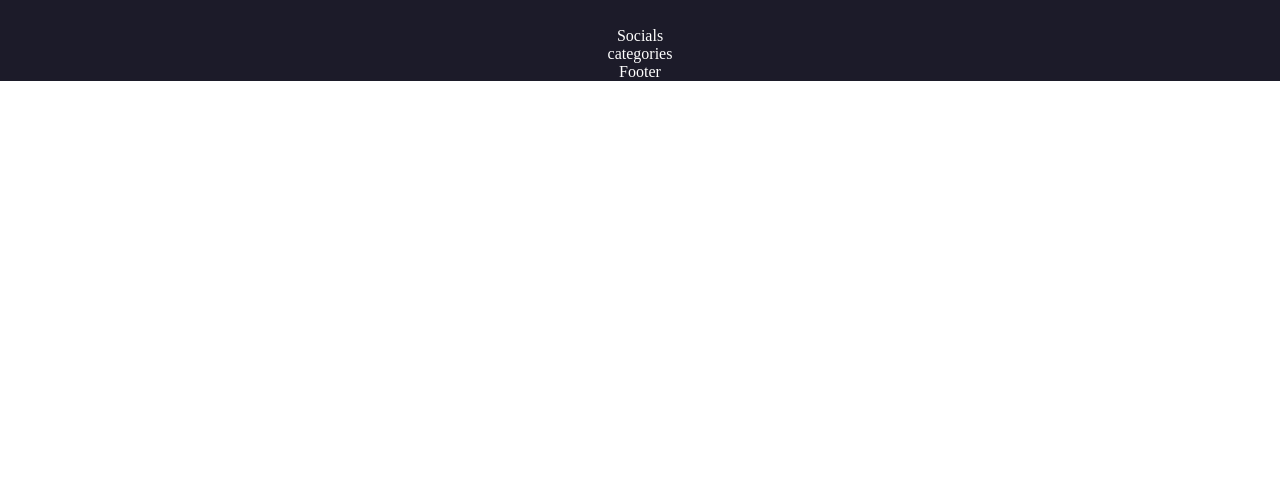
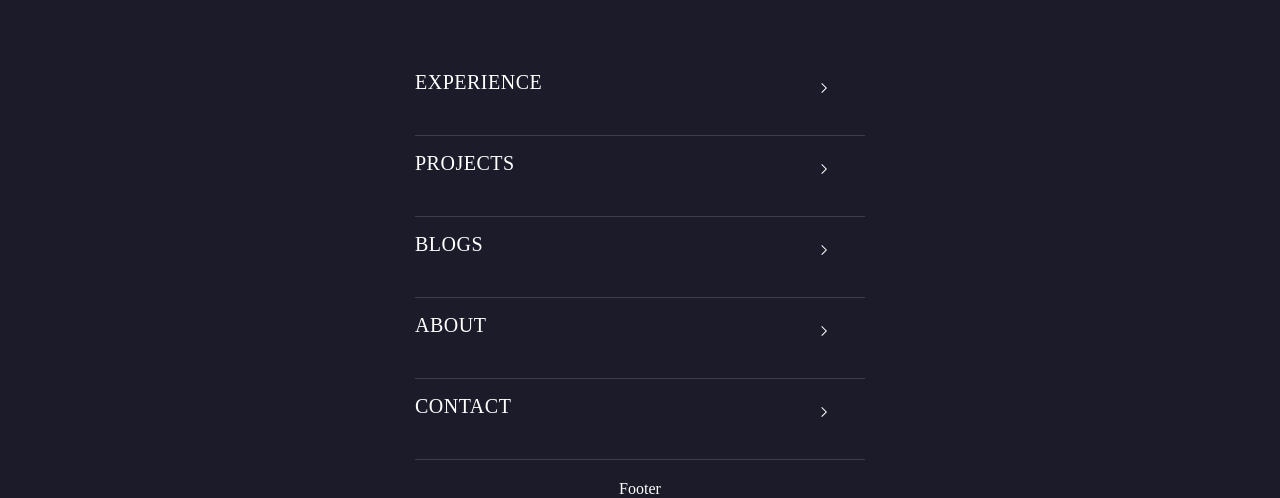
Before and after one commit to Pujarini/vanilla-js-projects, a plain HTML site: page js-portfolio/index.html in a window 1280 px wide. Shown: the part 400-898 px from the top of the page. Before the commit the page ends 800 px from the top, so only its background shows below. Drawn offline with Linux system fonts and the light colour scheme.

Commit message:
created the categories section of profile

```diff
--- a/js-portfolio/index.html
+++ b/js-portfolio/index.html
@@ -25,8 +25,122 @@
             </div>
           </div>
         </div>
-        <section>Socials</section>
-        <section>categories</section>
+        <section class="socials-wrapper">
+          <a class="social"> </a>
+          <a class="social"> </a>
+          <a> </a>
+        </section>
+        <section class="category-wrapper">
+          <ul>
+            <li class="categories">
+              <div class="category-header">
+                <div>Experience</div>
+                <button class="btn">
+                  <svg
+                    focusable="false"
+                    preserveAspectRatio="xMidYMid meet"
+                    xmlns="http://www.w3.org/2000/svg"
+                    fill="currentColor"
+                    width="16"
+                    height="16"
+                    viewBox="0 0 16 16"
+                    aria-hidden="true"
+                    class="cds--accordion__arrow"
+                  >
+                    <path d="M11 8L6 13 5.3 12.3 9.6 8 5.3 3.7 6 3z"></path>
+                  </svg>
+                </button>
+              </div>
+              <div class="category-content close-item">Helo content-4</div>
+            </li>
+            <li class="categories">
+              <div class="category-header">
+                <div>Projects</div>
+                <button class="btn">
+                  <svg
+                    focusable="false"
+                    preserveAspectRatio="xMidYMid meet"
+                    xmlns="http://www.w3.org/2000/svg"
+                    fill="currentColor"
+                    width="16"
+                    height="16"
+                    viewBox="0 0 16 16"
+                    aria-hidden="true"
+                    class="cds--accordion__arrow"
+                  >
+                    <path d="M11 8L6 13 5.3 12.3 9.6 8 5.3 3.7 6 3z"></path>
+                  </svg>
+                </button>
+              </div>
+
+              <div class="category-content close-item">Helo content-3</div>
+            </li>
+            <li class="categories">
+              <div class="category-header">
+                <div>Blogs</div>
+                <button class="btn">
+                  <svg
+                    focusable="false"
+                    preserveAspectRatio="xMidYMid meet"
+                    xmlns="http://www.w3.org/2000/svg"
+                    fill="currentColor"
+                    width="16"
+                    height="16"
+                    viewBox="0 0 16 16"
+                    aria-hidden="true"
+                    class="cds--accordion__arrow"
+                  >
+                    <path d="M11 8L6 13 5.3 12.3 9.6 8 5.3 3.7 6 3z"></path>
+                  </svg>
+                </button>
+              </div>
+              <div class="category-content close-item">Helo content -1</div>
+            </li>
+            <li class="categories">
+              <div class="category-header">
+                <div>About</div>
+                <button class="btn">
+                  <svg
+                    focusable="false"
+                    preserveAspectRatio="xMidYMid meet"
+                    xmlns="http://www.w3.org/2000/svg"
+                    fill="currentColor"
+                    width="16"
+                    height="16"
+                    viewBox="0 0 16 16"
+                    aria-hidden="true"
+                    class="cds--accordion__arrow"
+                  >
+                    <path d="M11 8L6 13 5.3 12.3 9.6 8 5.3 3.7 6 3z"></path>
+                  </svg>
+                </button>
+              </div>
+
+              <div class="category-content close-item">Helo content-7</div>
+            </li>
+            <li class="categories">
+              <div class="category-header">
+                <div>Contact</div>
+                <button class="btn">
+                  <svg
+                    focusable="false"
+                    preserveAspectRatio="xMidYMid meet"
+                    xmlns="http://www.w3.org/2000/svg"
+                    fill="currentColor"
+                    width="16"
+                    height="16"
+                    viewBox="0 0 16 16"
+                    aria-hidden="true"
+                    class="cds--accordion__arrow"
+                  >
+                    <path d="M11 8L6 13 5.3 12.3 9.6 8 5.3 3.7 6 3z"></path>
+                  </svg>
+                </button>
+              </div>
+              <div class="category-content close-item">Helo content-9</div>
+            </li>
+          </ul>
+        </section>
       </div>
       <footer>Footer</footer>
     </div>
--- a/js-portfolio/index.js
+++ b/js-portfolio/index.js
@@ -0,0 +1,24 @@
+const btn = document.getElementsByClassName("btn");
+const content = document.getElementsByClassName("category-content");
+
+for (let i = 0; i < btn.length; i++) {
+  console.log(btn[i]);
+  btn[i].addEventListener("click", toggleItem, false);
+
+  function toggleItem() {
+    let itemClass = content[i].className;
+    if (itemClass === "category-content close-item") {
+      content[i].classList.remove("close-item");
+      content[i].classList.add("open-item");
+      btn[i].classList.add("open");
+    } else {
+      content[i].classList.remove("open-item");
+      content[i].classList.add("close-item");
+      btn[i].classList.remove("open");
+    }
+  }
+}
+
+// btn.addEventListener("click", function () {
+//   content.style.display = "block";
+// });
--- a/js-portfolio/styles.css
+++ b/js-portfolio/styles.css
@@ -10,6 +10,12 @@
   color: #fff;
   text-align: center;
   background-color: #1c1b29;
+}
+
+section {
+  margin: 20px auto;
+  max-width: 450px;
+  padding: 0 20px;
 }
 
 .main-content {
@@ -73,3 +79,64 @@
   object-fit: cover;
   width: 230px;
 }
+
+.socials-wrapper {
+  display: inline-flex;
+  justify-content: center;
+  flex-wrap: wrap;
+  margin: 0 auto;
+}
+
+.category-wrapper {
+  /* display: flex;
+  justify-content: center;
+  align-items: center; */
+}
+
+.category-wrapper ul {
+}
+
+.category-wrapper ul .categories {
+  list-style: none;
+  margin-bottom: 10px;
+  border-color: rgba(255, 255, 255, 0.15) !important;
+  border-bottom: 1px solid rgba(0, 0, 0, 0.3);
+  padding: 10px 28px 10px 0;
+  text-transform: uppercase;
+  font-size: 20px;
+  letter-spacing: 0.5px;
+  min-height: 50px;
+  line-height: 15px;
+}
+
+.category-header {
+  display: flex;
+  justify-content: space-between;
+  margin-bottom: 20px;
+}
+.category-header .btn {
+  outline: none;
+  border: none;
+  padding: 5px;
+  border-radius: 50%;
+  background-color: transparent;
+  color: #fff;
+  cursor: pointer;
+}
+
+.open {
+  transform: rotate(90deg);
+}
+.category-content {
+  min-height: 450px;
+}
+
+.close-item {
+  display: none;
+}
+.open-item {
+  display: block;
+}
+/* .socials-wrapper .social {
+  background: gray;
+} */
```
